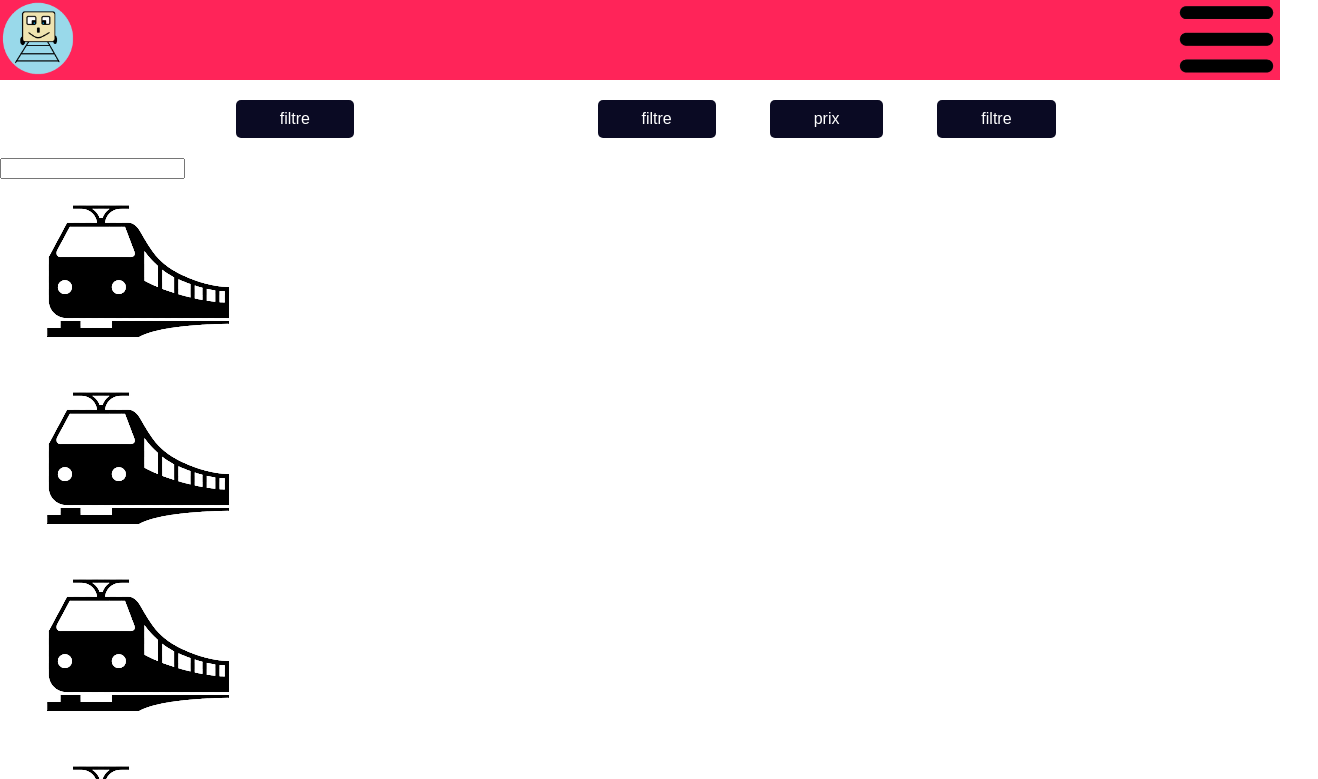
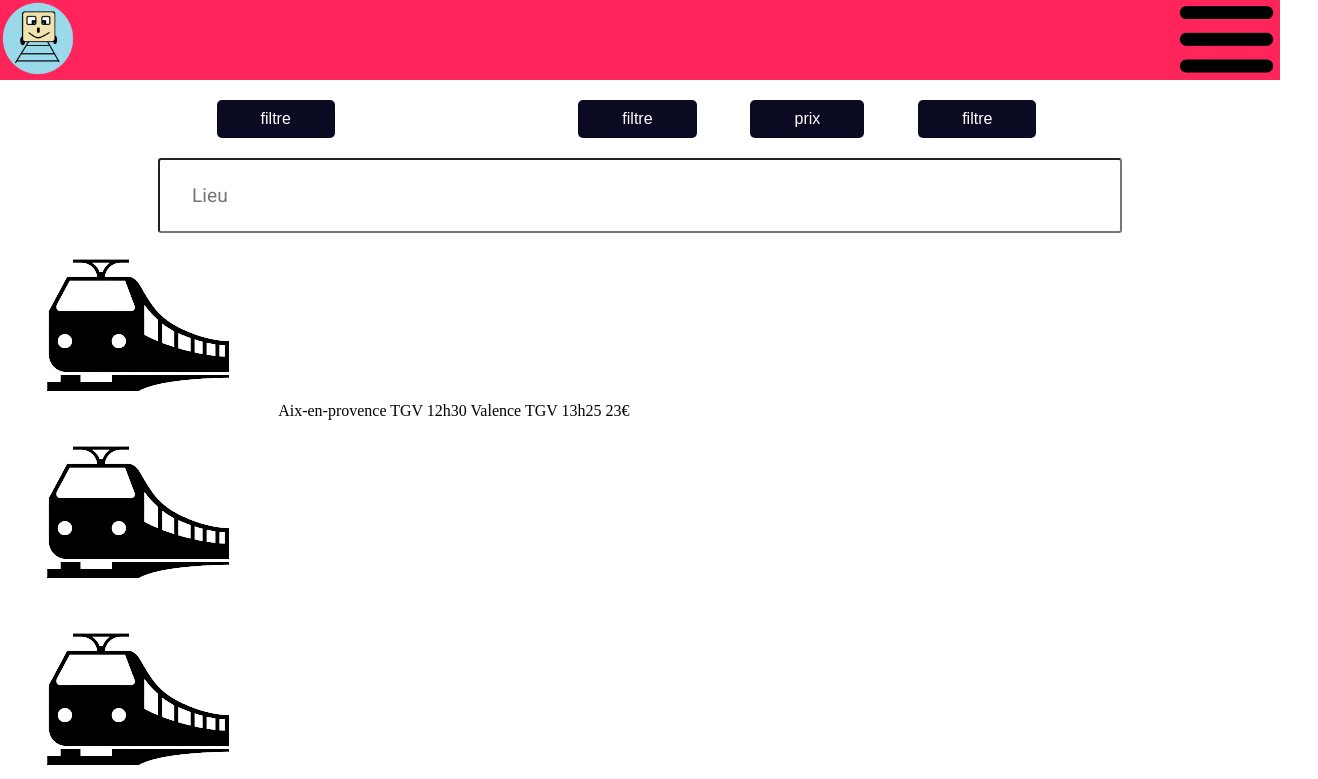
Before and after one commit to Azoxlpb/Tp4-ihm, a plain HTML site: page priseBillet.html in a window 1280 px wide. Shown: the top 779 px of the page, 1318 px wide, since content can reach past the window. Drawn offline with Linux system fonts and the light colour scheme.

Commit message:
input
input fini

```diff
--- a/priseBillet.html
+++ b/priseBillet.html
@@ -5,6 +5,7 @@
     <meta content="text/html" ; charset="utf-8" http-equiv="content-type">
     <title>Prise de billet</title>
     <link rel="stylesheet" type="text/css" href="style/billet.css">
+    <link href="https://fonts.googleapis.com/css?family=Roboto" rel="stylesheet">
 </head>
 
 <body>
@@ -21,11 +22,21 @@
                 <button class="top-button"> filtre </button>
             </section>
         </section>
-        <section id="input">
-            <input type="text" id="search">
-        </section>
+
+        <form>
+            <input type="text" list="search" class="form__input" id="name" placeholder="Lieu" required="" />
+            <datalist id="search">
+
+            </datalist>
+        </form>
+
         <article>
             <img src="img/logo-train.png" id="logo-train">
+            <span> Aix-en-provence TGV </span>
+            <span> 12h30</span>
+            <span>  Valence TGV</span>
+            <span> 13h25</span>
+            <prix> 23€</prix>
         </article>
         <article>
             <img src="img/logo-train.png" id="logo-train">
--- a/style/billet.css
+++ b/style/billet.css
@@ -2,11 +2,11 @@ body{
     margin:0;
     width :100%;
 }
-
 header{
     background-color: #FF2459;
-    padding: 0;
+    margin: 0;
     height: 80px;
+    width: 100%;
     display: flex;
     justify-content: space-between;
 }
@@ -33,7 +33,7 @@ section.allfiltre {
     display: flex;
     align-items: center;
     justify-content: space-evenly;
-    padding: 1.2em;
+    margin: 1.2em 0;
     width: 100%;
 }
 
@@ -49,6 +49,21 @@ section.allfiltre {
     font-size: 16px;
     border-radius: 5px 5px 5px 5px;
   }
+
+/* input  */
+
+  .form__input {
+    font-family: 'Roboto', sans-serif;
+    color: #333;
+    font-size: 1.2rem;
+    margin: 0 auto;
+    padding: 1.5rem 2rem;
+    border-radius: 0.2rem;
+    background-color: rgb(255, 255, 255);
+    width: 70%;
+    display: flex;
+  }
+
 
 /* footer */
 footer{
```
